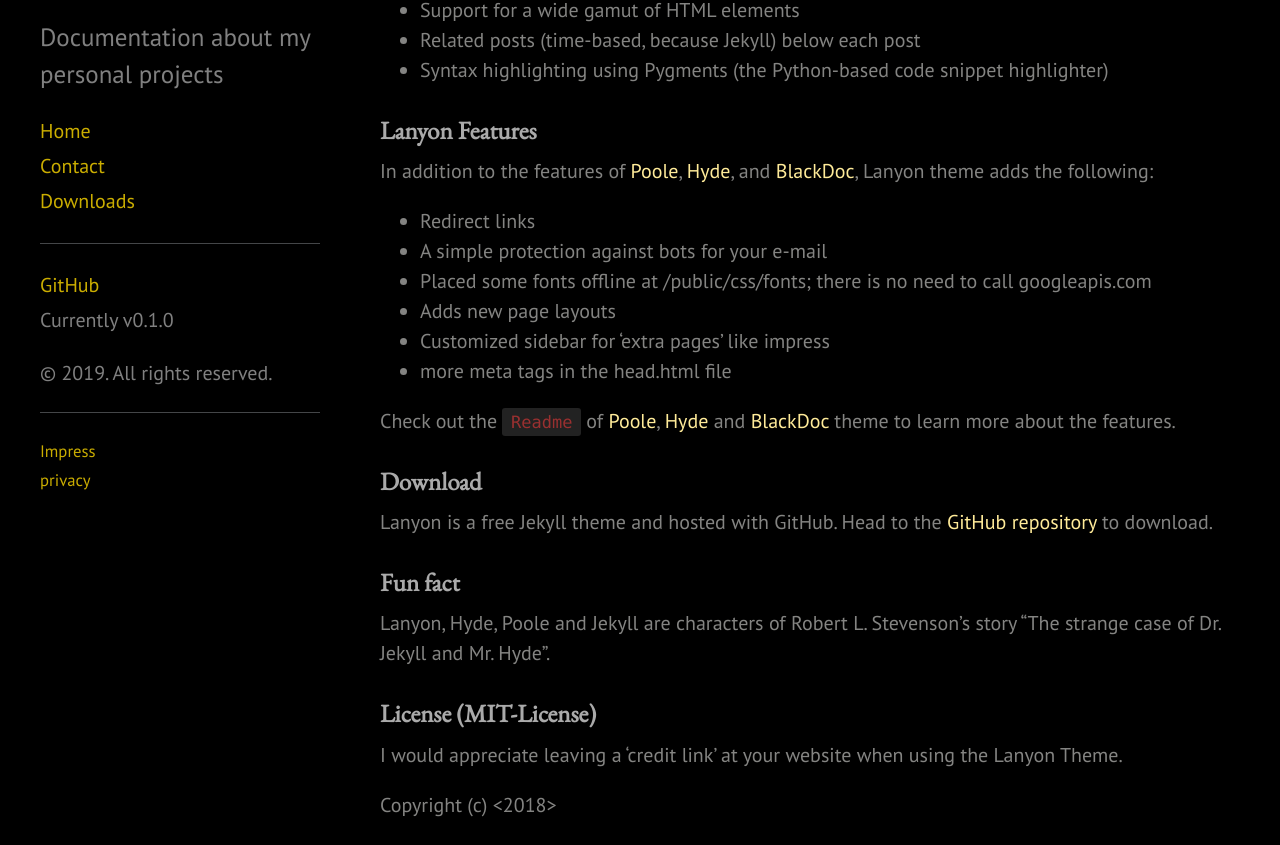
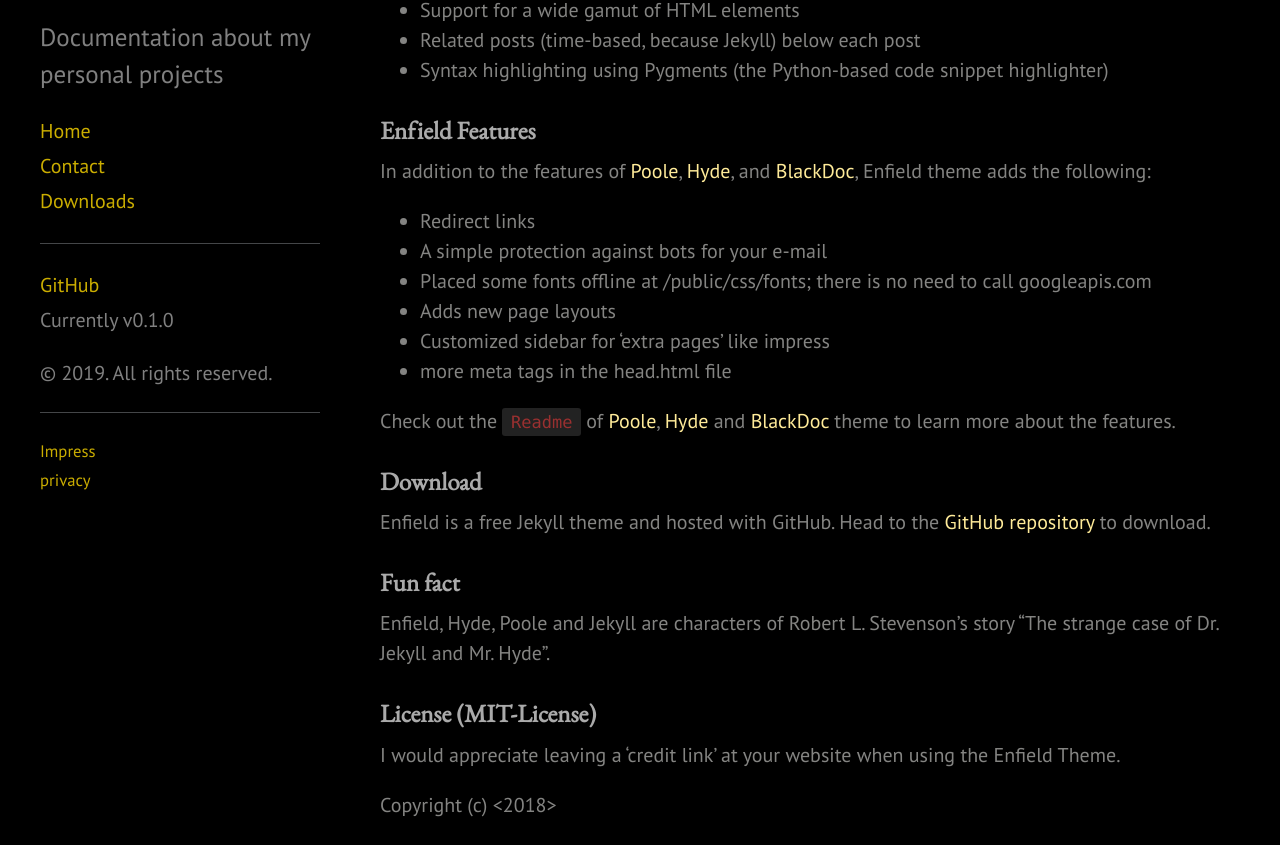
Before and after one commit to ma744/Enfield-old-version, a Jekyll site: the page built from 2018-12-29-introducing-lanyon.md, in a window 1280 px wide and 1400 px high, scrolled down 622 px. Shown: the part 146-991 px from the top of the window. Built offline with Jekyll 4.4.1, drawn with Linux system fonts in a browser that asks for light colours; some of the changed text lies outside the part shown.

Commit message:
updated enfield

```diff
--- a/2018-12-29-introducing-lanyon.md
+++ b/2018-12-29-introducing-lanyon.md
@@ -1,9 +1,9 @@
 ---
 layout: post
-title: Introducing Lanyon
+title: Introducing Enfield
 ---
 
-Lanyon is a dark theme for websites with simplicity in mind. It's designed for blogging and documentation. Furthermore it has a download section, a contact site and an (empty) Impress. BlackSite is based on [BlackDoc](https://github.com/karloespiritu/BlackDoc).
+Enfield is a dark theme for websites with simplicity in mind. It's designed for blogging and documentation. Furthermore it has a download section, a contact site and an (empty) Impress. Enfield is based on [BlackDoc](https://github.com/karloespiritu/BlackDoc).
 
 I was in need of a jekyll theme for my [website](https://ma744.github.io). In order to get one that fits to my purposes I forked [BlackDoc](https://github.com/karloespiritu/BlackDoc).
 
@@ -25,9 +25,9 @@
  * Related posts (time-based, because Jekyll) below each post
  * Syntax highlighting using Pygments (the Python-based code snippet highlighter)
 
-### Lanyon Features
+### Enfield Features
 
-In addition to the features of [Poole](http://getpoole.com), [Hyde](http://hyde.getpoole.com), and [BlackDoc](https://github.com/karloespiritu/BlackDoc), Lanyon theme adds the following:
+In addition to the features of [Poole](http://getpoole.com), [Hyde](http://hyde.getpoole.com), and [BlackDoc](https://github.com/karloespiritu/BlackDoc), Enfield theme adds the following:
 
 * Redirect links
 * A simple protection against bots for your e-mail
@@ -40,17 +40,17 @@
 
 ### Download
 
-Lanyon is a free Jekyll theme and hosted with GitHub. Head to the <a href="https://github.com/ma744/Lanyon">GitHub repository</a> to download.
+Enfield is a free Jekyll theme and hosted with GitHub. Head to the <a href="https://github.com/ma744/Enfield">GitHub repository</a> to download.
 
 
 ### Fun fact
 
-Lanyon, Hyde, Poole and Jekyll are characters of Robert L. Stevenson's story "The strange case of Dr. Jekyll and Mr. Hyde".
+Enfield, Hyde, Poole and Jekyll are characters of Robert L. Stevenson's story "The strange case of Dr. Jekyll and Mr. Hyde".
 
 
 ### License (MIT-License)
 
-I would appreciate leaving a 'credit link' at your website when using the Lanyon Theme.
+I would appreciate leaving a 'credit link' at your website when using the Enfield Theme.
 
 Copyright (c) <2018> <Marcel Artz> <marcel-artz.de>
 
```
